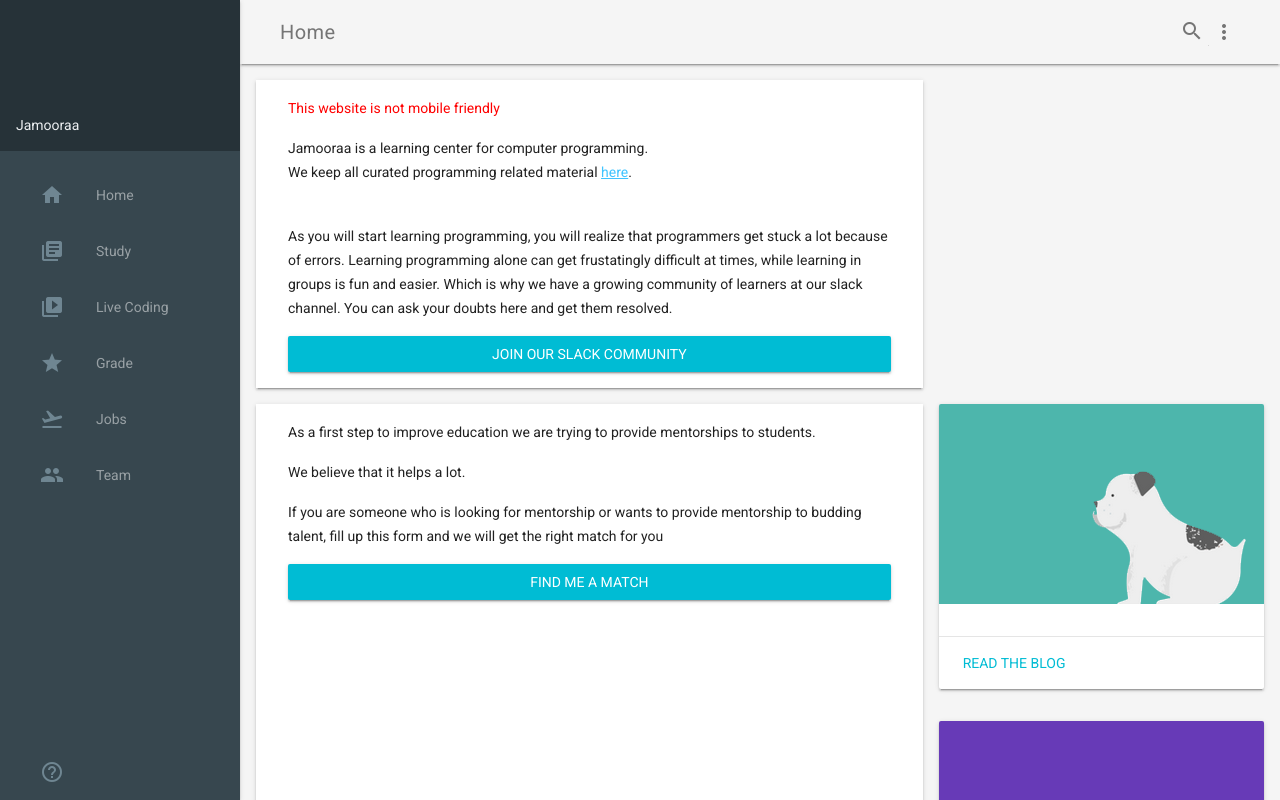
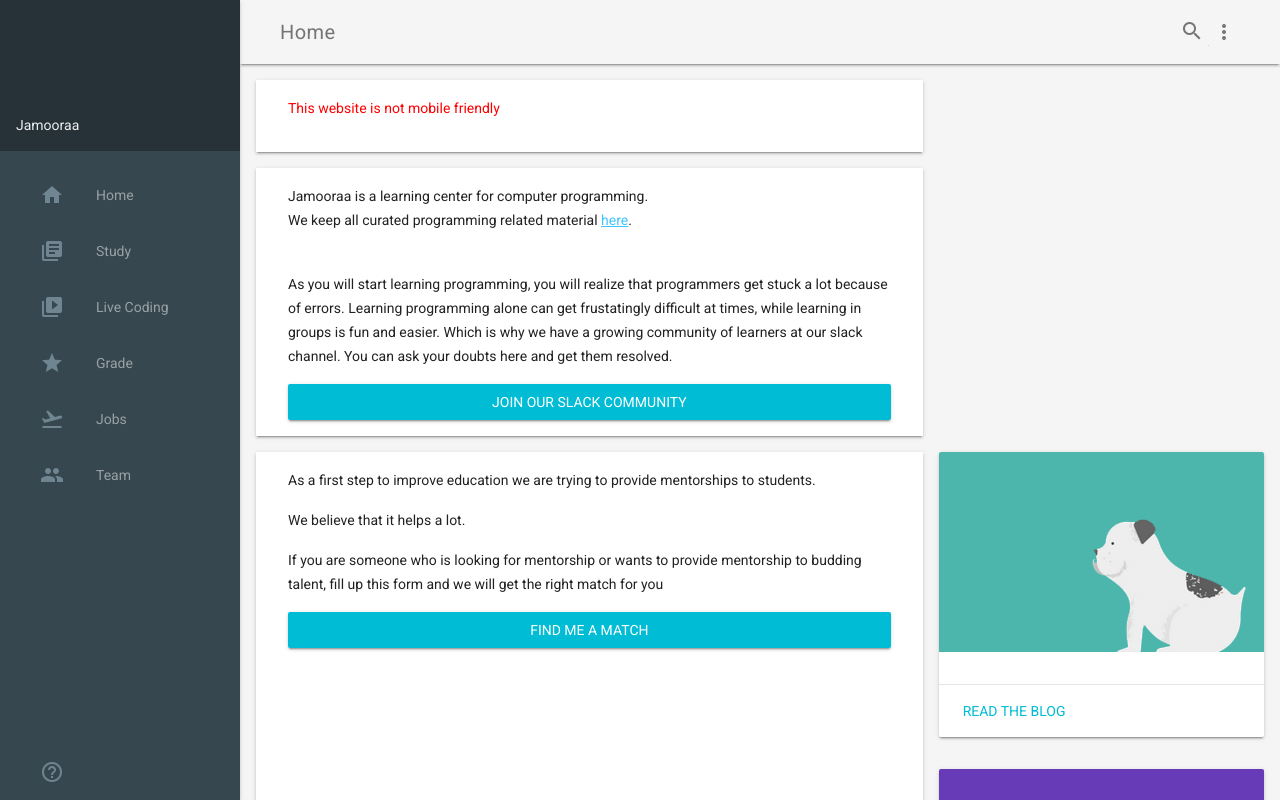
Before and after one commit to jamooraa/jamooraa.github.io, a plain HTML site: page index.html in a window 1280 px wide. Drawn offline with nearby package versions, Linux system fonts and the light colour scheme.

Commit message:
improved index page

```diff
--- a/index.html
+++ b/index.html
@@ -112,6 +112,10 @@
       <div class="mdl-grid demo-content">
         <div class="demo-graphs mdl-shadow--2dp mdl-color--white mdl-cell mdl-cell--8-col">
     	<p style="color:red">This website is not mobile friendly</p>
+        </div>
+
+<div class="demo-graphs mdl-shadow--2dp mdl-color--white mdl-cell mdl-cell--8-col">
+
         <p>Jamooraa is a learning center for computer programming.<br> We keep all curated programming related material <a href="https://drive.google.com/open?id=18faMG8z93BW_p_vSu0fQiiPvc9Dtxgl0">here</a>.<br><br></p>
         <p>As you will start learning programming, you will realize that programmers get stuck a lot because of errors. Learning programming alone can get frustatingly difficult at times, while learning in groups is fun and easier. Which is why we have a growing community of learners at our slack channel. You can ask your doubts here and get them resolved.</p>
 <a href="https://join.slack.com/t/jamooraa/shared_invite/enQtMzkzNjIzMjczMzk4LWMzNGVjMmM2NmNmNDMxMWIyMzBkNjBjYTc2NGIxZTBiOGIzMmIzZjVmNmJjZDgxZDIzNmU4Y2ZhYWM3MWUzYWM" target="_blank" class="mdl-button mdl-js-button mdl-button--raised mdl-js-ripple-effect mdl-button--colored mdl-color-text--white" data-upgraded=",MaterialButton,MaterialRipple">Join our Slack Community<span class="mdl-button__ripple-container"><span class="mdl-ripple is-animating" style="width: 255.97px; height: 255.97px; transform: translate(-50%, -50%) translate(42px, 18px);"></span></span></a>
```
